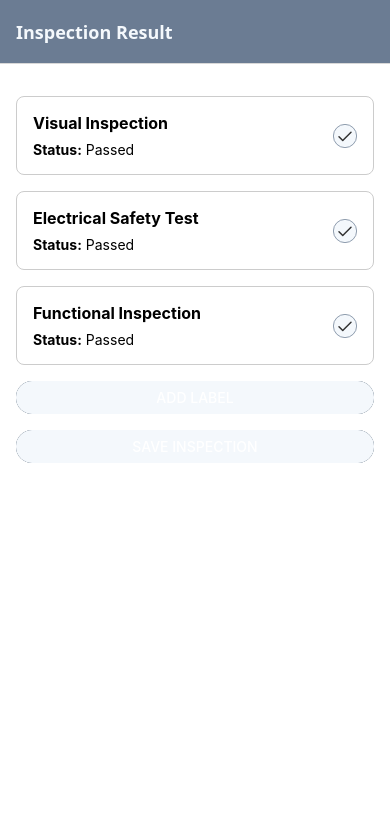
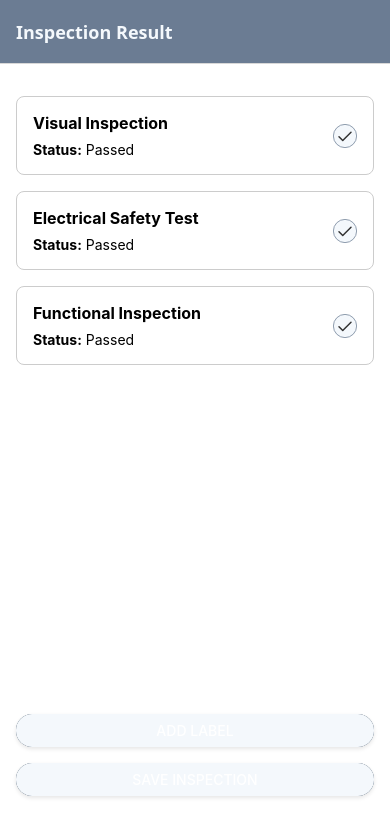
Before and after one commit to mdisumma/neumann-native, a React Native app: screen /Result in a window 390 px wide. Shown: the top 836 px of the page. Built offline with nearby package versions, Linux system fonts and the light colour scheme.

Commit message:
feat: update ResultScreen layout for improved structure and spacing

```diff
--- a/components/result/ResultStatus.tsx
+++ b/components/result/ResultStatus.tsx
@@ -29,7 +29,7 @@ const styles = StyleSheet.create({
     alignItems: "center",
     justifyContent: "space-between",
     padding: 16,
-    marginBottom: 16,
+
     borderColor: "#ccc",
     borderRadius: 8,
     borderWidth: 1,
--- a/screens/ResultScreen.tsx
+++ b/screens/ResultScreen.tsx
@@ -15,9 +15,12 @@ interface Props {
 
 export default function ResultScreen({ navigation }: Props) {
   return (
-    <ScrollView style={styles.container}>
+    <ScrollView
+      style={styles.container}
+      contentContainerStyle={styles.scrollContent}
+    >
       <View style={styles.contentContainer}>
-        <View>
+        <View style={styles.statusSection}>
           <ResultStatus resultTitle="Visual Inspection" resultStatus="Passed" />
           <ResultStatus
             resultTitle="Electrical Safety Test"
@@ -51,25 +54,39 @@ export default function ResultScreen({ navigation }: Props) {
 
 const styles = StyleSheet.create({
   container: {
+    flex: 1,
     backgroundColor: "#fff",
-    color: "#333",
+    paddingBottom: 32,
+  },
+  scrollContent: {
+    flexGrow: 1,
     padding: 16,
     paddingTop: 32,
   },
   contentContainer: {
     flex: 1,
-    flexDirection: "column",
     justifyContent: "space-between",
-    minHeight: "100%",
+    minHeight: 500, // Use fixed minimum height instead of percentage
+  },
+  statusSection: {
+    flex: 1,
+    gap: 16, // Consistent spacing between status items
   },
   buttonContainer: {
-    marginBottom: 32,
+    marginTop: 32,
     gap: 16,
   },
   button: {
     backgroundColor: "#142C44",
-    width: "100%",
     borderRadius: 16,
     overflow: "hidden",
+    elevation: 2, // Android shadow
+    shadowColor: "#000", // iOS shadow
+    shadowOffset: {
+      width: 0,
+      height: 2,
+    },
+    shadowOpacity: 0.1,
+    shadowRadius: 4,
   },
 });
```
